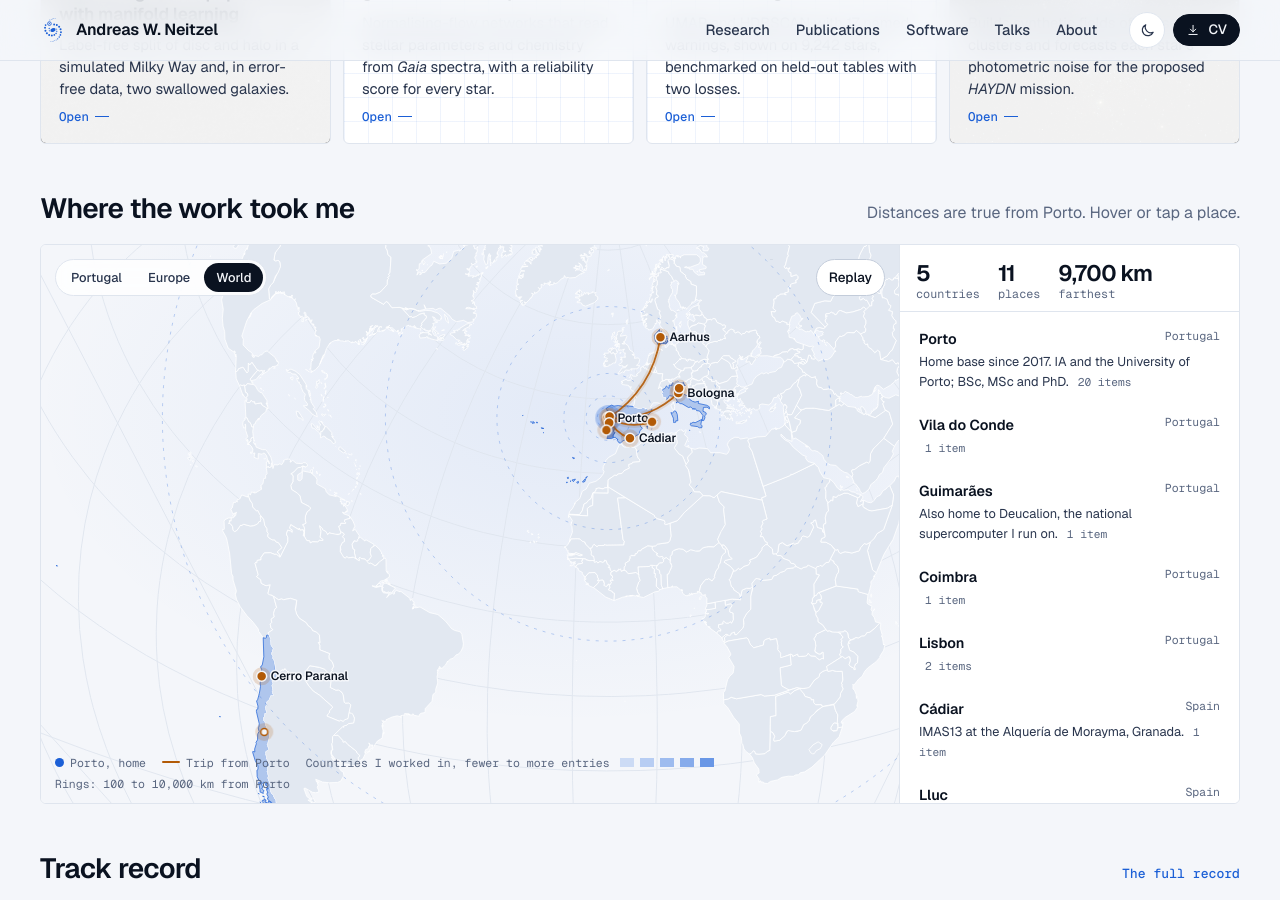
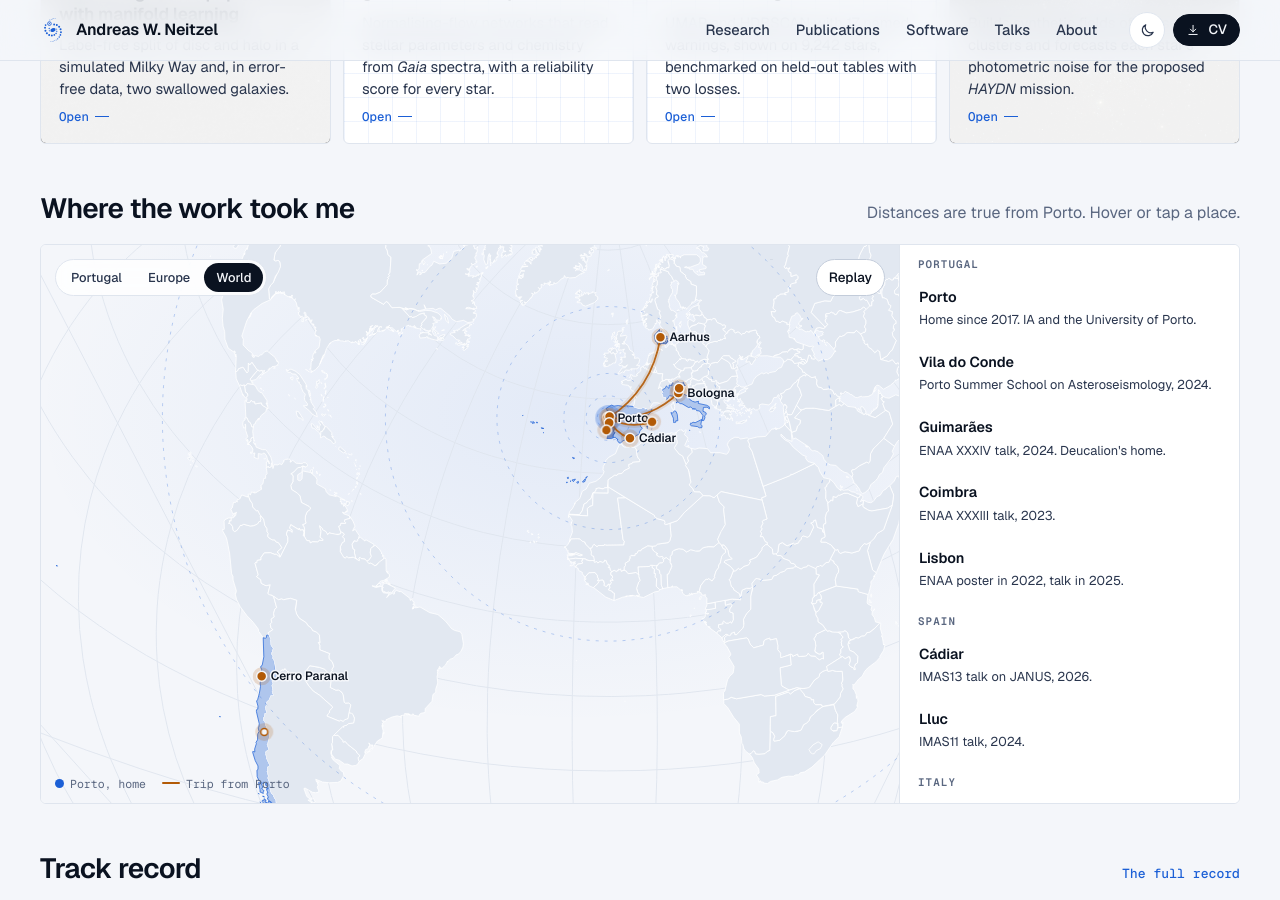
Before and after one commit to AndreasWNeitzel/AndreasWNeitzel.github.io, a Jekyll site: the page built from _pages/index.md, in a window 1280 px wide and 900 px high, scrolled down 1204 px. Built offline with Jekyll 4.4.1, drawn with Linux system fonts in a browser that asks for light colours.

Commit message:
Map: one line per place, grouped by country, no counts
The side panel named each place with a count of record entries and a bar of
statistics above; both are gone. Each place now carries one line saying what
happened there, under its country, and the legend keeps only the two marks that
appear on the map.

```diff
--- a/_data/places.yml
+++ b/_data/places.yml
@@ -6,6 +6,7 @@ home: porto
 
 places:
   - id: porto
+    line: Home since 2017. IA and the University of Porto.
     name: Porto
     country: Portugal
     location: Porto, Portugal
@@ -16,6 +17,7 @@ places:
     photo: /assets/img/photos/dfa-week-2026-talk.webp
     photo_alt: Andreas presenting HAYDN cluster simulations at DFA Week 2026, Porto.
   - id: vila-do-conde
+    line: Porto Summer School on Asteroseismology, 2024.
     photo: /assets/img/places/vila-do-conde.webp
     photo_alt: The Ave estuary at Vila do Conde, with a replica sixteenth-century nau, the marina and the Santa Clara monastery above the town.
     photo_credit: Pedro Silva, Wikimedia Commons, CC BY 2.0
@@ -26,6 +28,7 @@ places:
     lat: 41.3517
     lon: -8.7479
   - id: guimaraes
+    line: ENAA XXXIV talk, 2024. Deucalion's home.
     photo: /assets/img/places/guimaraes.webp
     photo_alt: "Guimar\xE3es Castle seen from the S\xE3o Mamede field."
     photo_credit: Filipe Fortes, Wikimedia Commons, CC BY-SA 2.0
@@ -37,6 +40,7 @@ places:
     lon: -8.2918
     blurb: Also home to Deucalion, the national supercomputer I run on.
   - id: coimbra
+    line: ENAA XXXIII talk, 2023.
     photo: /assets/img/places/coimbra.webp
     photo_alt: "The Pa\xE7o das Escolas of the University of Coimbra, with the clock tower and the Via Latina colonnade."
     photo_credit: Berthold Werner, Wikimedia Commons, CC BY-SA 3.0
@@ -47,6 +51,7 @@ places:
     lat: 40.2033
     lon: -8.4103
   - id: lisbon
+    line: ENAA poster in 2022, talk in 2025.
     photo: /assets/img/places/lisbon.webp
     photo_alt: "Alfama from the Miradouro de Santa Luzia, with the dome of Santa Engr\xE1cia and the Tagus beyond."
     photo_credit: "Jakub Ha\u0142un, Wikimedia Commons, CC BY 4.0"
@@ -57,6 +62,7 @@ places:
     lat: 38.7223
     lon: -9.1393
   - id: cadiar
+    line: IMAS13 talk on JANUS, 2026.
     photo: /assets/img/places/cadiar.webp
     photo_alt: "The Alpujarra seen from C\xE1diar, with snow on the Sierra Nevada above white villages and olive groves."
     photo_credit: Feranza, Wikimedia Commons, CC BY-SA 4.0
@@ -68,6 +74,7 @@ places:
     lon: -3.1802
     blurb: IMAS13 at the Alquería de Morayma, Granada.
   - id: lluc
+    line: IMAS11 talk, 2024.
     photo: /assets/img/places/lluc.webp
     photo_alt: The Santuari de Lluc in the Serra de Tramuntana, Mallorca, seen from the Monte del Rosario.
     photo_credit: H. Zell, Wikimedia Commons, CC BY-SA 3.0
@@ -79,6 +86,7 @@ places:
     lon: 2.8848
     blurb: IMAS11 at the Lluc sanctuary, Mallorca.
   - id: bologna
+    line: Six-month secondment at INAF-OAS, 2025 to 2026.
     photo: /assets/img/places/bologna.webp
     photo_alt: The old town of Bologna with the Two Towers, seen from above.
     photo_credit: Volodymyr Vlasenko, Wikimedia Commons, CC BY-SA 3.0
@@ -90,6 +98,7 @@ places:
     lon: 11.3386
     blurb: Six-month secondment at INAF-OAS, in A. Miglio's group.
   - id: padova
+    line: INAF Padova, visited from Bologna.
     name: Padova
     country: Italy
     location: Padova, Italy
@@ -102,6 +111,7 @@ places:
     extra:
       - {tag: position, label: visits, title: "Regular visits to INAF Osservatorio Astronomico di Padova", when: "2025 to 2026", ledger: pos-2025-visiting-inaf-bologna}
   - id: aarhus
+    line: TASC10/KASC17 talk and poster, 2026.
     photo: /assets/img/places/aarhus.webp
     photo_alt: The main building of Aarhus University seen from the University Park.
     photo_credit: "\xA9 Villy Fink Isaksen, Wikimedia Commons, CC BY-SA 4.0"
@@ -124,6 +134,7 @@ places:
     role: waypoint
     blurb: Transit to Paranal.
   - id: paranal
+    line: ESPRESSO observing run at the VLT, May 2024.
     name: Cerro Paranal
     country: Chile
     location: Paranal, Chile
--- a/_includes/travel-map.html
+++ b/_includes/travel-map.html
@@ -13,22 +13,16 @@
       <button class="btn btn--sm tmap-replay" type="button">Replay</button>
     </div>
     <div class="tmap-card" role="dialog" aria-live="polite" hidden></div>
-    <p class="tmap-legend"><span><i class="home"></i>Porto, home</span><span><i></i>Trip from Porto</span><span>Countries I worked in, fewer to more entries <span class="ramp" aria-hidden="true"><b style="background:color-mix(in oklab, var(--accent) 16%, var(--surface-2))"></b><b style="background:color-mix(in oklab, var(--accent) 26%, var(--surface-2))"></b><b style="background:color-mix(in oklab, var(--accent) 38%, var(--surface-2))"></b><b style="background:color-mix(in oklab, var(--accent) 50%, var(--surface-2))"></b><b style="background:color-mix(in oklab, var(--accent) 64%, var(--surface-2))"></b></span></span><span>Rings: 100 to 10,000 km from Porto</span></p>
+    <p class="tmap-legend"><span><i class="home"></i>Porto, home</span><span><i></i>Trip from Porto</span></p>
     <noscript><p class="tmap-noscript">The interactive map needs JavaScript. Every place and what happened there is listed alongside.</p></noscript>
   </div>
   <aside class="tmap-side" aria-label="Places">
-    <header>
-      <div class="tmap-stats"><span><b>5</b>countries</span><span><b data-n-places>11</b>places</span><span><b>9,700 km</b>farthest</span></div>
-    </header>
     <ol class="tmap-list">
+      {%- assign last_country = "" -%}
       {%- for pl in PL.places %}
       {%- if pl.role == "waypoint" %}{% continue %}{% endif %}
-      {%- assign n = 0 -%}
-      {%- capture what -%}
-        {%- for c in cats -%}{%- assign pool = L[c] -%}{%- for e in pool -%}{%- if e.location == pl.location -%}{%- assign n = n | plus: 1 -%}{%- if n <= 2 -%}{{ e.title | split: ":" | first | truncate: 70 }}. {% endif -%}{%- endif -%}{%- endfor -%}{%- endfor -%}
-        {%- for x in pl.extra -%}{%- assign n = n | plus: 1 -%}{{ x.title }}. {% endfor -%}
-      {%- endcapture -%}
-      <li><button type="button" data-place="{{ pl.id }}"><span class="nm">{{ pl.name }}</span><span class="ct">{{ pl.country }}</span><span class="what">{% if pl.blurb %}{{ pl.blurb | missions }} {% endif %}{% if n > 0 %}<span class="n">{{ n }} item{% if n > 1 %}s{% endif %}</span>{% endif %}</span></button></li>
+      {%- if pl.country != last_country %}<li class="tmap-country" aria-hidden="true">{{ pl.country }}</li>{% assign last_country = pl.country %}{% endif %}
+      <li><button type="button" data-place="{{ pl.id }}"><span class="nm">{{ pl.name }}</span><span class="what">{{ pl.line | missions }}</span></button></li>
       {%- endfor %}
     </ol>
   </aside>
--- a/assets/css/site.css
+++ b/assets/css/site.css
@@ -451,12 +451,14 @@
   .tmap-card ul { list-style: none; padding: 0; display: grid; gap: 7px; }
   .tmap-card li { display: grid; grid-template-columns: auto 1fr; gap: 8px; align-items: start; font-size: 0.82rem; color: var(--ink-2); line-height: 1.4; }
   .tmap-card .credit { margin-block-start: 2px; }
-  .tmap-side { border-inline-start: 1px solid var(--line); background: var(--surface); display: grid; grid-template-rows: auto 1fr; min-block-size: 0; }
+  .tmap-side { border-inline-start: 1px solid var(--line); background: var(--surface); display: grid; grid-template-rows: 1fr; min-block-size: 0; }
   .tmap-side header { padding: 16px 16px 10px; display: grid; gap: 6px; border-block-end: 1px solid var(--line); }
   .tmap-stats { display: flex; gap: 18px; font: 0.74rem var(--mono); color: var(--muted); }
   .tmap-stats b { display: block; font: 640 1.4rem/1.1 var(--sans); color: var(--ink); letter-spacing: -0.03em; }
-  .tmap-list { overflow-y: auto; min-block-size: 0; padding: 6px 8px 10px; list-style: none; margin: 0; display: grid; gap: 2px; align-content: start; }
-  .tmap-list button { inline-size: 100%; text-align: start; display: grid; grid-template-columns: 1fr auto; gap: 2px 10px; padding: 9px 10px; border-radius: 10px; border: 1px solid transparent; background: none; }
+  .tmap-list { overflow-y: auto; min-block-size: 0; padding: 8px 8px 10px; list-style: none; margin: 0; display: grid; gap: 1px; align-content: start; }
+  .tmap-country { font: 600 0.68rem var(--mono); letter-spacing: 0.1em; text-transform: uppercase; color: var(--muted); padding: 12px 10px 4px; }
+  .tmap-country:first-child { padding-block-start: 4px; }
+  .tmap-list button { inline-size: 100%; text-align: start; display: grid; grid-template-columns: 1fr; gap: 2px; padding: 9px 10px; border-radius: 10px; border: 1px solid transparent; background: none; }
   .tmap-list button:hover, .tmap-list button[aria-current="true"] { background: var(--surface-2); border-color: var(--line); }
   .tmap-list .nm { font-weight: 600; font-size: 0.9rem; color: var(--ink); }
   .tmap-list .ct { font: 0.72rem var(--mono); color: var(--muted); }
```
